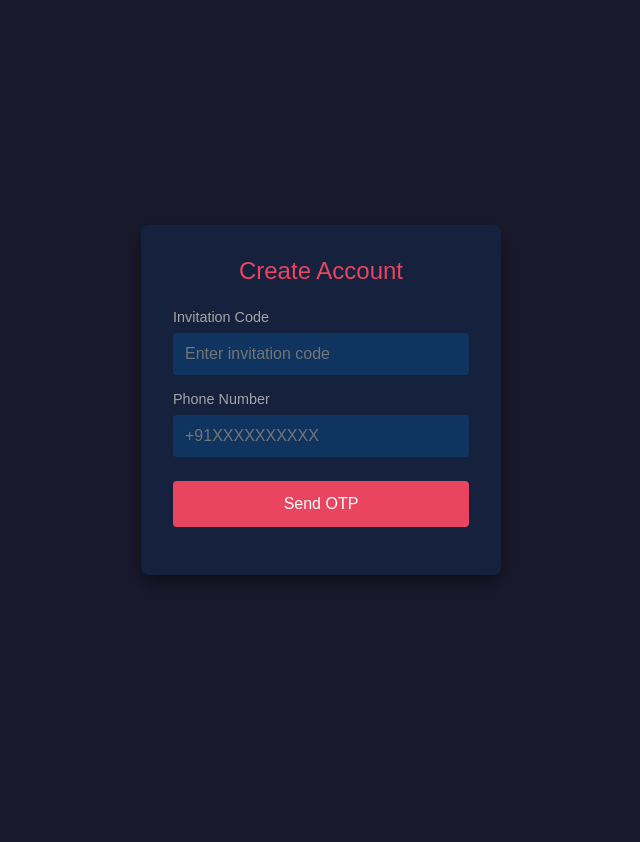
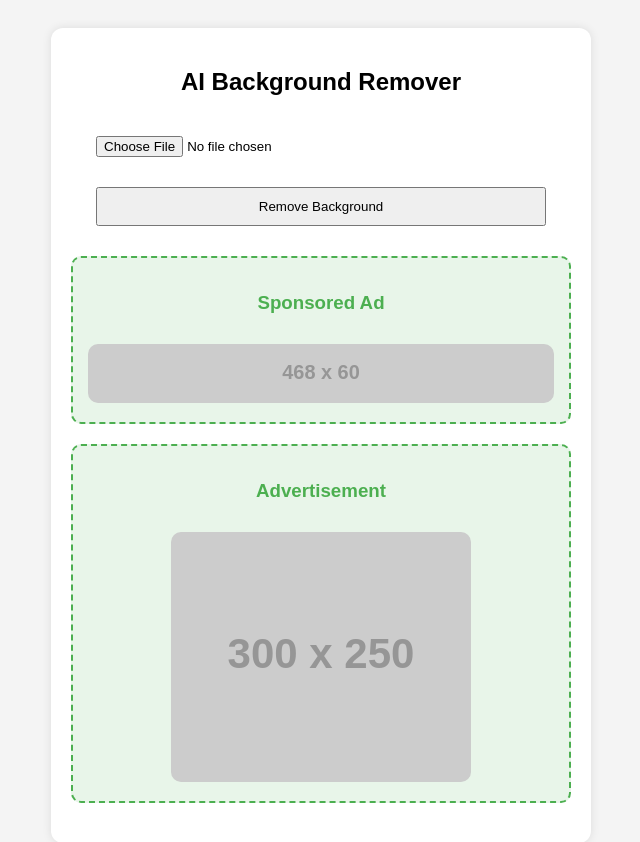
Before and after one commit to Tarun-kashyap-3842/Lottery-88, a plain HTML site: page index.html in a window 1280 px wide. Shown: the whole page, without its empty margins (319-959 px from the left). Before the commit the page ends 800 px from the top, so only its background shows below. Drawn offline with Linux system fonts and the light colour scheme; placeholder pictures from the web are drawn by us.

Commit message:
Update index.html

```diff
--- a/index.html
+++ b/index.html
@@ -1,177 +1,96 @@
+
 <!DOCTYPE html>
 <html lang="en">
 <head>
   <meta charset="UTF-8">
-  <title>Register • Color Trading</title>
-  <meta name="viewport" content="width=device-width,initial-scale=1">
+  <meta name="viewport" content="width=device-width, initial-scale=1.0">
+  <title>Background Remover</title>
   <style>
-    * { margin:0; padding:0; box-sizing:border-box; }
     body {
       font-family: Arial, sans-serif;
-      background: #1a1a2e;
-      color: #eee;
-      display: flex;
-      align-items: center;
-      justify-content: center;
-      height: 100vh;
+      background: #f4f4f4;
+      text-align: center;
+      padding: 20px;
     }
     .container {
-      background: #16213e;
-      padding: 2rem;
-      border-radius: 8px;
-      box-shadow: 0 8px 20px rgba(0,0,0,0.5);
+      max-width: 500px;
+      margin: auto;
+      background: #fff;
+      padding: 20px;
+      border-radius: 12px;
+      box-shadow: 0 0 10px rgba(0,0,0,0.1);
+    }
+    input, button {
+      margin: 10px;
+      padding: 10px;
       width: 90%;
-      max-width: 360px;
-      text-align: center;
     }
-    h2 {
-      margin-bottom: 1.5rem;
-      font-weight: normal;
-      color: #e94560;
+    img {
+      margin-top: 20px;
+      max-width: 100%;
+      border-radius: 10px;
     }
-    .input-group {
-      margin-bottom: 1rem;
-      text-align: left;
+    .ads-section {
+      margin: 20px 0;
+      padding: 15px;
+      background: #e8f5e9;
+      border: 2px dashed #4caf50;
+      border-radius: 10px;
     }
-    label {
-      display:block;
-      margin-bottom: .5rem;
-      font-size: .9rem;
-      color: #a5a5a5;
-    }
-    input {
-      width:100%;
-      padding:.75rem;
-      border:none;
-      border-radius:4px;
-      font-size:1rem;
-      background:#0f3460;
-      color:#eee;
-    }
-    input:focus {
-      outline:none;
-      background:#25316d;
-    }
-    button {
-      width:100%;
-      padding:.85rem;
-      margin-top:.5rem;
-      border:none;
-      border-radius:4px;
-      background:#e94560;
-      color:#fff;
-      font-size:1rem;
-      cursor:pointer;
-      transition:background .3s;
-    }
-    button:hover {
-      background:#d03e55;
-    }
-    .error {
-      color:#ff6b6b;
-      font-size:.85rem;
-      margin-top:.5rem;
-      display:none;
-    }
-    #status {
-      margin-top:1rem;
-      font-size: .95rem;
-      color: #a5a5a5;
-    }
-    #recaptcha-container {
-      margin: 15px 0;
-      transform: scale(0.85);
-      transform-origin: center;
+    .ads-section h3 {
+      margin-bottom: 10px;
+      color: #4caf50;
     }
   </style>
 </head>
 <body>
 
   <div class="container">
-    <h2>Create Account</h2>
-    <div class="input-group">
-      <label for="invitation">Invitation Code</label>
-      <input type="text" id="invitation" placeholder="Enter invitation code">
-      <div class="success" id="err-code"></div>
+    <h2>AI Background Remover</h2>
+    <input type="file" id="imageInput">
+    <button onclick="removeBG()">Remove Background</button>
+
+    <div id="adsTop" class="ads-section">
+      <h3>Sponsored Ad</h3>
+      <!-- Yahan aap apna Adsterra/Google ad code paste karna -->
+      <a href="#"><img src="https://via.placeholder.com/468x60?text=Your+Ad+Here" alt="Ad"></a>
     </div>
 
-    <div class="input-group">
-      <label for="phone">Phone Number</label>
-      <input type="text" id="phone" placeholder="+91XXXXXXXXXX">
-      <div class="error" id="err-phone">Enter valid phone number</div>
+    <div id="result"></div>
+
+    <div id="adsBottom" class="ads-section">
+      <h3>Advertisement</h3>
+      <!-- Yahan bhi ad paste karna -->
+      <a href="#"><img src="https://via.placeholder.com/300x250?text=Your+Ad+Here" alt="Ad"></a>
     </div>
-
-    <div id="recaptcha-container"></div>
-
-    <button id="btnSendOTP">Send OTP</button>
-
-    <div class="input-group" style="display:none;" id="otp-group">
-      <label for="otp">OTP</label>
-      <input type="text" id="otp" placeholder="Enter OTP">
-      <div class="error" id="err-otp">Invalid OTP</div>
-    </div>
-
-    <button id="btnVerifyOTP" style="display:none;">Verify & Register</button>
-
-    <div id="status"></div>
   </div>
 
-  <script src="https://www.gstatic.com/firebasejs/9.23.0/firebase-app-compat.js"></script>
-  <script src="https://www.gstatic.com/firebasejs/9.23.0/firebase-auth-compat.js"></script>
   <script>
-    // TODO: Replace with YOUR Firebase config
-    const firebaseConfig = {
-      apiKey: "YOUR_API_KEY",
-      authDomain: "YOUR_PROJECT.firebaseapp.com",
-      projectId: "YOUR_PROJECT_ID",
-      storageBucket: "YOUR_PROJECT.appspot.com",
-      messagingSenderId: "YOUR_SENDER_ID",
-      appId: "YOUR_APP_ID"
-    };
-    firebase.initializeApp(firebaseConfig);
-    const auth = firebase.auth();
+    async function removeBG() {
+      const fileInput = document.getElementById('imageInput');
+      if (!fileInput.files.length) {
+        alert("Please select an image!");
+        return;
+      }
 
-    const recaptcha = new firebase.auth.RecaptchaVerifier('recaptcha-container', {
-      size: 'normal'
-    });
+      const formData = new FormData();
+      formData.append("image_file", fileInput.files[0]);
 
-    let confirmationResult;
+      const response = await fetch("https://api.remove.bg/v1.0/removebg", {
+        method: "POST",
+        headers: { "X-Api-Key": "o5tcbgSSYzeK2gxmVxEUTsZd" },
+        body: formData,
+      });
 
-    document.getElementById('btnSendOTP').onclick = () => {
-      const code = document.getElementById('invitation').value.trim();
-      const phone = document.getElementById('phone').value.trim();
-
-      document.getElementById('err-code').style.display = /^\d{9,}$/.test(code) ? 'none' : 'block';
-      document.getElementById('err-phone').style.display = /^\+\d{10,15}$/.test(phone) ? 'none' : 'block';
-
-      if (document.getElementById('err-code').style.display === 'none' &&
-          document.getElementById('err-phone').style.display === 'none') {
-        auth.signInWithPhoneNumber(phone, recaptcha)
-          .then(result => {
-            confirmationResult = result;
-            document.getElementById('status').textContent = "OTP sent!";
-            document.getElementById('otp-group').style.display = 'block';
-            document.getElementById('btnVerifyOTP').style.display = 'block';
-            document.getElementById('btnSendOTP').style.display = 'none';
-          })
-          .catch(err => alert(err.message));
-      }
-    };
-
-    document.getElementById('btnVerifyOTP').onclick = () => {
-      const otp = document.getElementById('otp').value.trim();
-      confirmationResult.confirm(otp)
-        .then(userCred => {
-          const code = document.getElementById('invitation').value.trim();
-          const phone = userCred.user.phoneNumber;
-          // Replace with backend API call to register user
-          const redirect = `https://www.yoursite.org/register?invitationCode=${code}&phone=${encodeURIComponent(phone)}`;
-          window.location.href = redirect;
-        })
-        .catch(() => {
-          document.getElementById('err-otp').style.display = 'block';
-        });
-    };
+      const blob = await response.blob();
+      const url = URL.createObjectURL(blob);
+      document.getElementById("result").innerHTML = `
+        <img src="${url}" alt="Result">
+        <br><a href="${url}" download="bg-removed.png">
+          <button>Download Image</button>
+        </a>
+      `;
+    }
   </script>
 
 </body>
```
